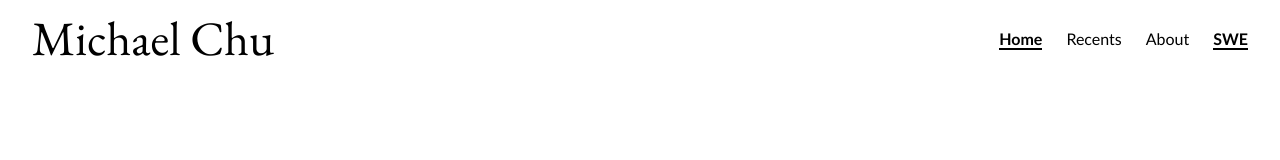
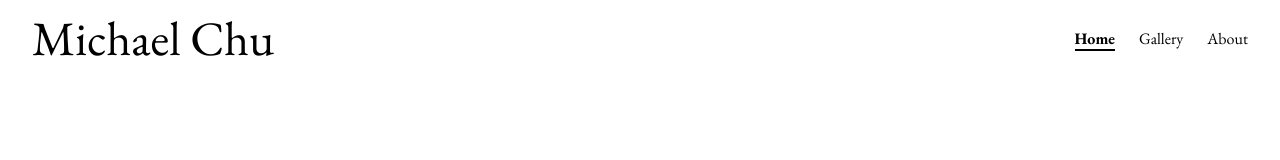
Before and after one commit to mmc003/portfolio, a React (Create React App) app: page / in a window 1280 px wide. Shown: the top 160 px of the page. Built offline with nearby package versions, Linux system fonts and the light colour scheme; no server answers.

Commit message:
nvbar and recents changes

```diff
--- a/src/Navbar/Navbar.css
+++ b/src/Navbar/Navbar.css
@@ -8,12 +8,15 @@
   align-items: center;
   padding: 0.5rem 2rem;
   height: 60px;
-  font-family: Optima, sans-serif;
+  /* font-family: Optima, sans-serif; */
+  font-family: "EB Garamond", Garamond, Georgia, serif;
 }
 
 @font-face {
   font-family: "kingbirds";
-  src: url("Kingbirdsregulardemo-rX27.woff") format("woff"), url("Kingbirdsregulardemo-rX27.ttf") format("truetype");
+  src:
+    url("Kingbirdsregulardemo-rX27.woff") format("woff"),
+    url("Kingbirdsregulardemo-rX27.ttf") format("truetype");
 }
 
 /* Logo section */
@@ -26,8 +29,6 @@
   text-decoration: none;
   color: black;
   /* font-family: kingbirds; */
-  font-family: "EB Garamond", Garamond, Georgia, serif;
-
 }
 
 /* Navigation options */
--- a/src/Navbar/Navbar.tsx
+++ b/src/Navbar/Navbar.tsx
@@ -37,11 +37,11 @@ const Navbar: React.FC = () => {
         </li>
         <li>
           <NavLink
-            to="/mywork"
+            to="/gallery"
             className={({ isActive }) => (isActive ? "active-link" : "")}
             onClick={closeMenu}
           >
-            Recents
+            Gallery
           </NavLink>
         </li>
         <li>
@@ -53,7 +53,7 @@ const Navbar: React.FC = () => {
             About
           </NavLink>
         </li>
-        <li>
+        {/* <li>
           <NavLink
             to="https://michaelchu.netlify.app/"
             className={({ isActive }) => (isActive ? "active-link" : "")}
@@ -61,7 +61,7 @@ const Navbar: React.FC = () => {
           >
             SWE
           </NavLink>
-        </li>
+        </li> */}
       </ul>
     </nav>
   );
--- a/src/views/Recents.tsx
+++ b/src/views/Recents.tsx
@@ -12,13 +12,13 @@ import Lightbox from "../components/Lightbox";
 const Recents: React.FC = () => {
   const { items, loading, error, hasMore, loadMore, retry } = useGallery({
     category: "recents",
-    limit: 24,
+    limit: 64,
   });
   const [openIndex, setOpenIndex] = useState<number | null>(null);
 
   return (
     <div className="recents-view">
-      <div className="subtitle">Recents</div>
+      {/* <div className="subtitle"></div> */}
 
       <div className="recents-grid-wrap">
         {loading && items.length === 0 && (
```
Also changed, not shown: 1 other file (tests, documents, lock files or other folders).
